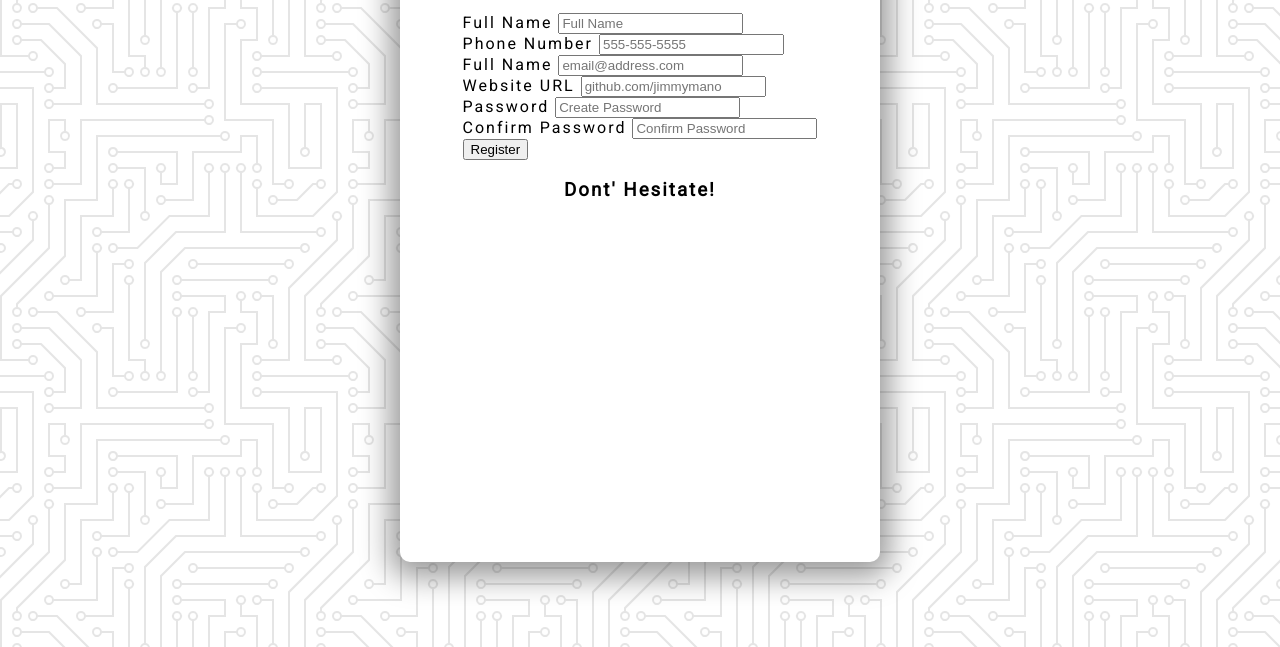
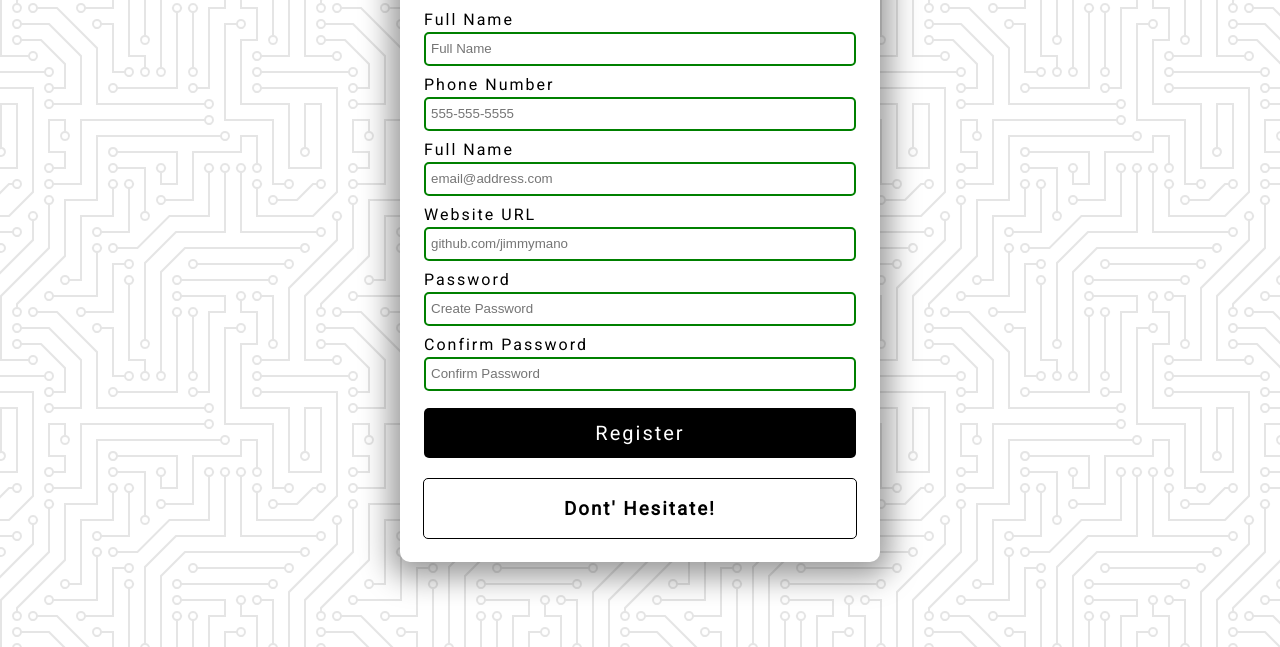
Before and after one commit to jimmymano/form-validator, a plain HTML site: page index.html in a window 1280 px wide. Shown: the part 153-800 px from the top of the page. Drawn offline with Linux system fonts and the light colour scheme.

Commit message:
styled buttons,inputs, and message

```diff
--- a/style.css
+++ b/style.css
@@ -26,3 +26,69 @@ body{
     border-radius: 10px;
     box-shadow: 0 5px 30px 10px rgba(0,0,0,.4);
 }
+/* Form */
+form{
+    width: 90%;
+}
+
+.form-group{
+    height:65px;
+}
+
+label{
+    position: relative;
+    bottom:3px;
+}
+
+input{
+    width:100%;
+    height: 34px;
+    padding: 5px;
+    border:1px solid black;
+    border-radius: 5px;
+    outline: none;
+    box-sizing:border-box;
+    transition:all 0.3s;
+}
+
+input:valid{
+    border: 2px solid green;
+}
+
+input:invalid{
+    border: 2px solid red;
+}
+
+button{
+    cursor:pointer;
+    color: white;
+    background: black;
+    border: none;
+    border-radius: 5px;
+    height:50px;
+    width:100%;
+    font-family: Roboto,sans-serif;
+    font-size:20px;
+    letter-spacing:2px;
+    margin-top:5px;
+}
+
+button:hover{
+    filter:brightness(200%);
+    background:rgb(77, 77, 77);
+    transition:all .4s;
+}
+
+button:focus{
+    outline:none;
+}
+
+.message-container{
+    border:1px solid black;
+    border-radius: 5px;
+    width: 90%;
+    margin-top: 20px;
+    display:flex;
+    justify-content: center;
+    color:black;
+}
```
